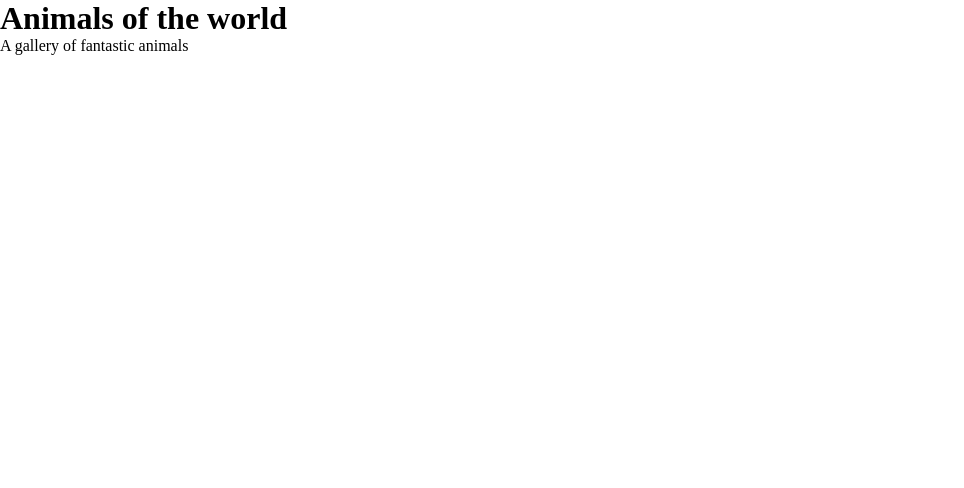
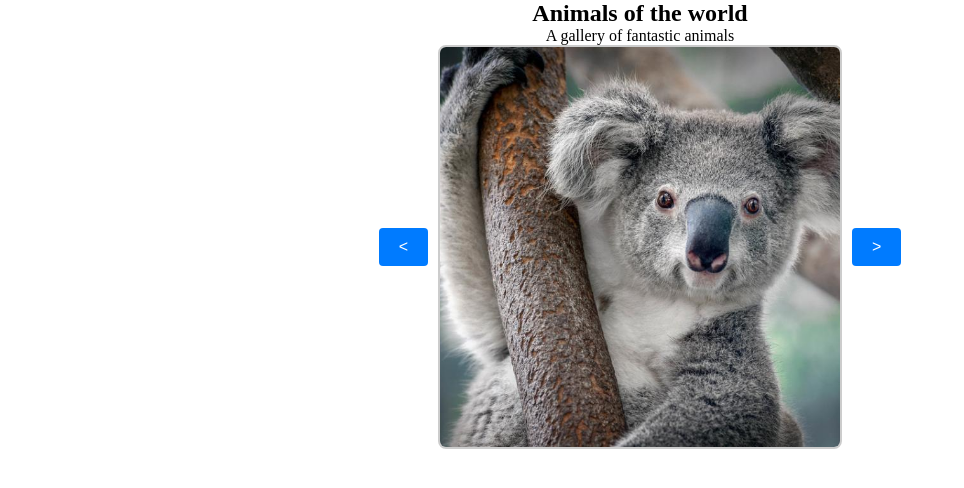
Before and after one commit to NightsHigh/RepoOpgaveGalleriKarusel, a plain HTML site: page index.html in a window 1280 px wide. Shown: the whole page, without its empty margins (0-964 px from the left). Drawn offline with nearby package versions, Linux system fonts and the light colour scheme.

Commit message:
Initial Commit

```diff
--- a/assets/css/site.css
+++ b/assets/css/site.css
@@ -4,4 +4,39 @@ font-family: "Oswald", sans-serif; */
 * {
   margin: 0px;
   padding: 0px;
+
 }
+.AlignCenter{
+  display: flex;
+  flex-direction: column;
+  align-items: center;
+}
+#GalleriContainer{
+  display: flex;
+  align-items: center;
+  justify-content: center;
+}
+img-container{
+  max-width: 500px;
+  max-height: 500px;
+}
+img {
+  width: 50vh;
+  height: 50vh;
+  object-fit: cover;
+  border: 2px solid #ccc;
+  border-radius: 8px;
+}
+button {
+  padding: 10px 20px;
+  font-size: 16px;
+  cursor: pointer;
+  border: none;
+  background-color: #007bff;
+  color: white;
+  border-radius: 4px;
+  margin: 0 10px;
+}
+.gallery-button:hover {
+  background-color: #0056b3;
+}
--- a/assets/js/gallery.js
+++ b/assets/js/gallery.js
@@ -1 +1,49 @@
-// Din cool code here
+let imagesForGalleri = [
+    "/RepoOpgaveGalleriKarusel/assets/img/koala.jpg",
+    "/RepoOpgaveGalleriKarusel/assets/img/great-white.jpg",
+    "/RepoOpgaveGalleriKarusel/assets/img/elephant.jpg",
+    "/RepoOpgaveGalleriKarusel/assets/img/smithi.jpg",
+    "/RepoOpgaveGalleriKarusel/assets/img/tiger.jpg",
+  ];
+  const Galleri = document.getElementById("GalleriContainer");
+  function createGallery(GalleriContainer, images) {
+
+
+    let index = 0;
+    let imageTag = document.createElement("img");
+    imageTag.src = images[index];Galleri
+
+    let buttonLeft = document.createElement("button");
+    let buttonRight = document.createElement("button");
+    buttonLeft.innerText = "<";
+    buttonRight.innerText = ">";
+
+    buttonLeft.addEventListener("click", () => decrement());
+    buttonRight.addEventListener("click", () => increment());
+
+    //Add the buttons and images to the parent container
+    GalleriContainer.appendChild(buttonLeft);
+    GalleriContainer.appendChild(imageTag);
+    GalleriContainer.appendChild(buttonRight);
+
+
+    function decrement() {
+      if (index > 0) {
+        index -= 1;
+      } else {
+        index = images.length - 1;
+      }
+      imageTag.src = images[index];
+    }
+
+    function increment() {
+      if (index < images.length - 1) {
+        index += 1;
+      } else {
+        index = 0;
+      }
+      imageTag.src = images[index];
+    }
+  }
+
+  createGallery(Galleri, imagesForGalleri);
--- a/index.html
+++ b/index.html
@@ -8,7 +8,6 @@
     <title>animals of the world</title>
     <script src="https://unpkg.com/@lottiefiles/lottie-player@latest/dist/lottie-player.js"></script>
     <link rel="stylesheet" href="assets/css/site.css">
-    <link rel="stylesheet" href="assets/css/modal.css">
 
     <script src="assets/js/gallery.js" defer></script>
 
@@ -17,14 +16,15 @@
 </head>
 
 <body>
-    <header>
+    <section class="AlignCenter">
         <h1>Animals of the world</h1>
         <p>A gallery of fantastic animals</p>
+    </section>
+    <header id='GalleriContainer'>
+        <div class="img-container">
+            <section id='Galleri'></section>
+        </div>
     </header>
-
-    <section id="app"></section>
-
-
 </body>
 
 </html>
```
